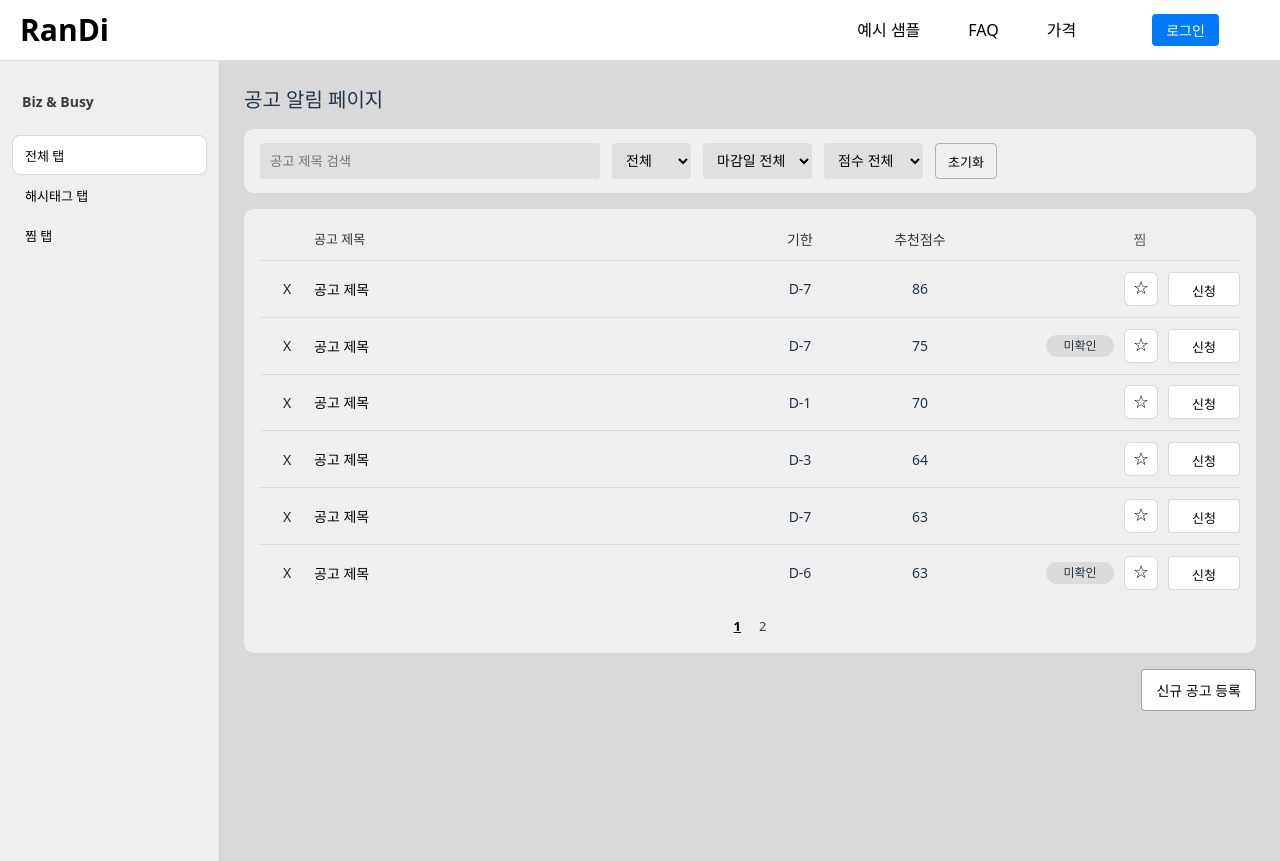
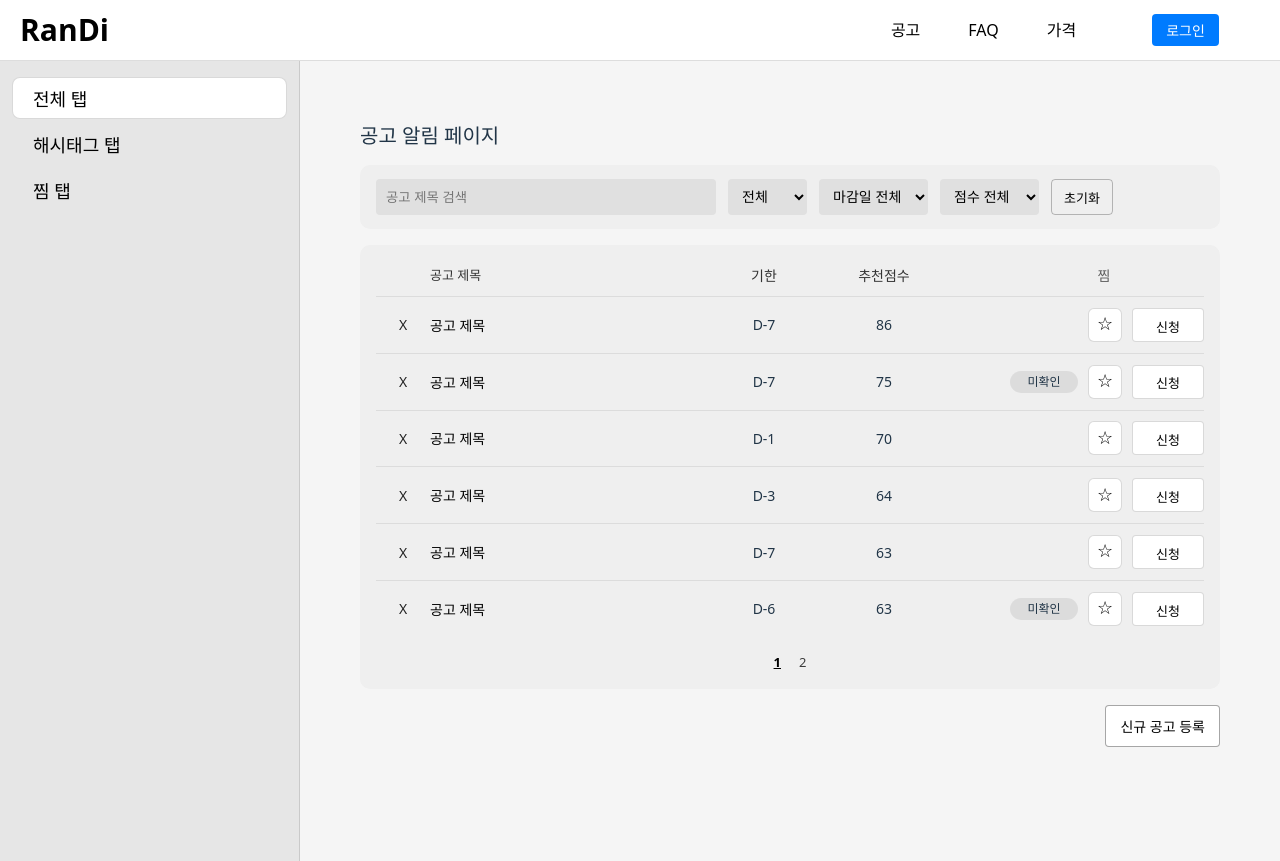
Before and after one commit to Bigproject-09/frontend, a React app in the folder frontend/: page /notice in a window 1280 px wide. Built offline with nearby package versions, Linux system fonts and the light colour scheme; the HTML template or start-up script is replaced by a standard one.

Commit message:
공고페이지 사이드바 수정

```diff
--- a/frontend/src/components/Layout.tsx
+++ b/frontend/src/components/Layout.tsx
@@ -20,7 +20,7 @@ const Layout: React.FC = () => {
           </div>
           <div className="nav-group-right">
             <div className="nav-center">
-              <Link to="/samples" className="nav-btn">예시 샘플</Link>
+              <Link to="/notice" className="nav-btn">공고</Link>
               <Link to="/faq" className="nav-btn">FAQ</Link>
               <Link to="/pricing" className="nav-btn">가격</Link>
           </div>
--- a/frontend/src/components/Sidebar.tsx
+++ b/frontend/src/components/Sidebar.tsx
@@ -5,7 +5,7 @@ import { useLocation } from "react-router-dom";
 interface MenuItem {
   name: string;
   onClick: () => void;
-  path: string;
+  path?: string;
   gap?: boolean;
 }
 
--- a/frontend/src/pages/ManagerPage/TokenTab.tsx
+++ b/frontend/src/pages/ManagerPage/TokenTab.tsx
@@ -33,13 +33,7 @@ const TokenTab: React.FC = () => {
 
   return (
     <Sidebar
-      //title="토큰 관리"
       sidebarMenus={menus}
-      // headerButtons={
-      //   <button onClick={() => navigate("/manager/payment")}>
-      //     결제 관리
-      //   </button>
-      //}
     >
       <Container>
         <div className="title">
--- a/frontend/src/pages/NoticeAlertPage.tsx
+++ b/frontend/src/pages/NoticeAlertPage.tsx
@@ -231,7 +231,7 @@ const NoticeAlertPage: React.FC = () => {
       <Layout>
         {/* 좌측 탭 */}
         <Side>
-          <BrandRow>Biz & Busy</BrandRow>
+          {/* <BrandRow>Biz & Busy</BrandRow> */}
 
           <SideTab type="button" data-active={tab === "ALL"} onClick={() => changeTab("ALL")}>
             전체 탭
@@ -460,26 +460,35 @@ export default NoticeAlertPage;
    styled-components
 ========================= */
 
+/* =========================
+   styled-components (수정본)
+========================= */
+
 const Shell = styled.div`
   width: 100%;
-  min-height: 100vh;
-  background: #d9d9d9;
-  box-sizing: border-box;
+  height: 100vh;
+  background-color: #f5f5f5;
 `;
 
 const Layout = styled.div`
-  width: 100%;
-  min-height: 100vh;
-  display: grid;
-  grid-template-columns: 220px 1fr;
+  display: flex;
+  height: 100%;
 `;
 
+/* 👇 Sidebar.css와 동일 비율 */
 const Side = styled.aside`
-  background: #efefef;
+  width: 300px;
+  background: #e6e6e6;
+  color: black;
+
   border-right: 1px solid rgba(0, 0, 0, 0.12);
   padding: 16px 12px;
   box-sizing: border-box;
+
+  display: flex;
+  flex-direction: column;
 `;
+
 
 const BrandRow = styled.div`
   height: 48px;
@@ -494,12 +503,17 @@ const BrandRow = styled.div`
 
 const SideTab = styled.button`
   width: 100%;
-  height: 40px;
+  height: 42px;
+
+  display: flex;
+  align-items: center;
+
   border-radius: 8px;
   cursor: pointer;
-  font-size: 13px;
+  font-size: 18px;
   text-align: left;
-  padding: 0 12px;
+
+  padding: 0 20px;
 
   background: transparent;
   border: 1px solid transparent;
@@ -513,12 +527,19 @@ const SideTab = styled.button`
   &:hover {
     background: rgba(255, 255, 255, 0.65);
   }
+
+  & + & {
+    margin-top: 4px;
+  }
 `;
 
+
 const Main = styled.main`
-  padding: 24px;
+  flex: 1;
+  padding: 60px;      /* 👈 TokenTab Container와 동일 */
   box-sizing: border-box;
 `;
+
 
 const Title = styled.div`
   font-size: 20px;
--- a/frontend/src/styles/Sidebar.css
+++ b/frontend/src/styles/Sidebar.css
@@ -24,7 +24,7 @@
 }
 
 .menu-item {
-    width: 100%;
+    width: 85%;
     height: 42px;
 
     display: flex;
@@ -35,7 +35,7 @@
     font-size: 18px;
     text-align: left;
 
-    padding: 14 20px;
+    padding: 0 20px;
 
     background: transparent;
     border: 1px solid transparent;
```
